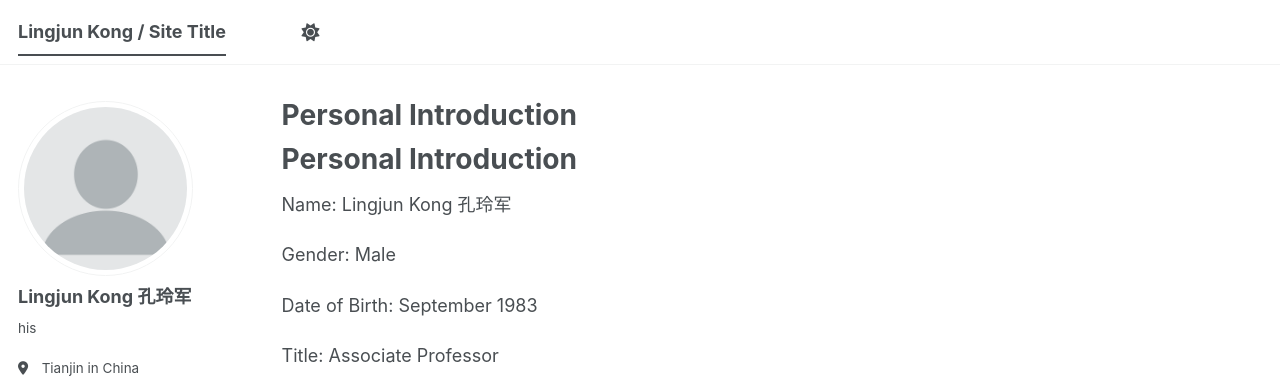
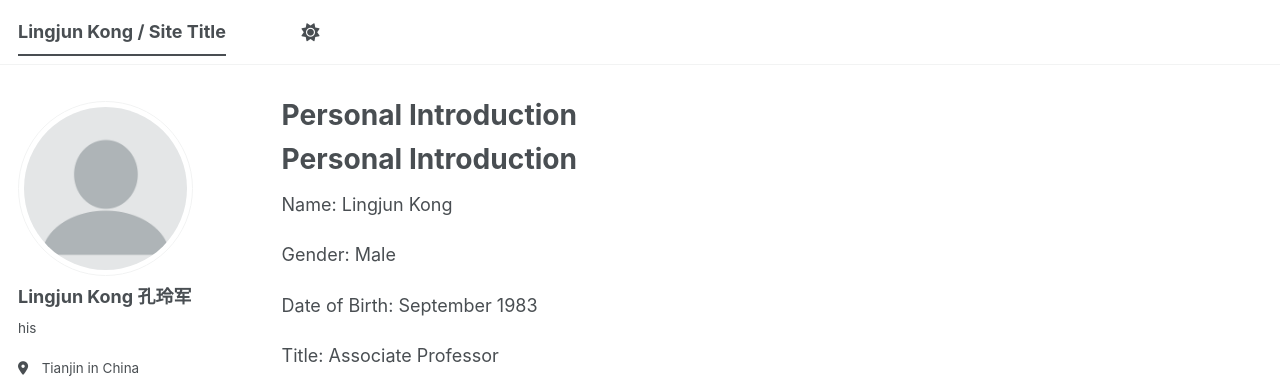
Before and after one commit to klj63260826/klj63260826.github.io, a Jekyll site: the page built from _pages/about.md, in a window 1280 px wide. Shown: the top 386 px of the page. Built offline with Jekyll 4.4.1, drawn with Linux system fonts in a browser that asks for light colours; some web fonts are replaced; a script bundle is joined from its source files by our own code; library files that are not in the unit come from our copies.

Commit message:
Update about.md

```diff
--- a/_pages/about.md
+++ b/_pages/about.md
@@ -12,7 +12,7 @@ redirect_from:
 Personal Introduction
 ======
 
-Name‌: Lingjun Kong 孔玲军
+Name‌: Lingjun Kong
 
 ‌Gender‌: Male
 
```
